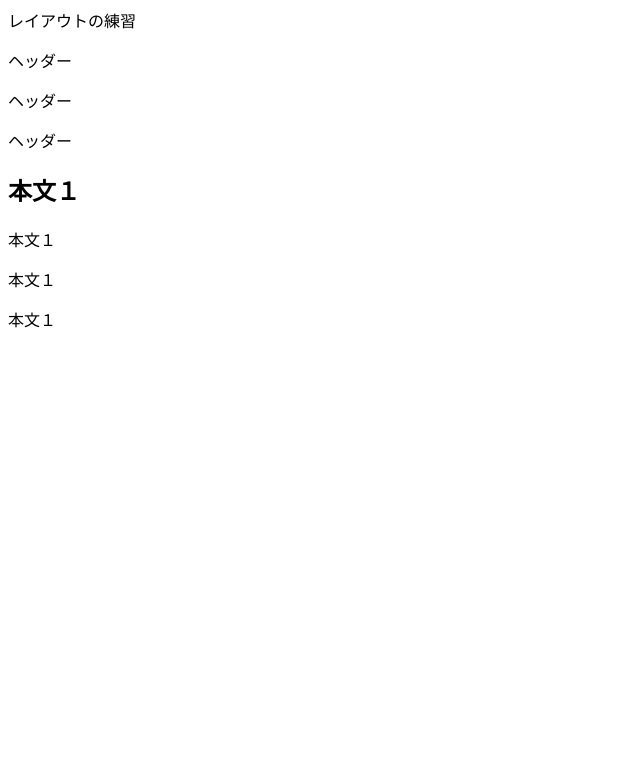
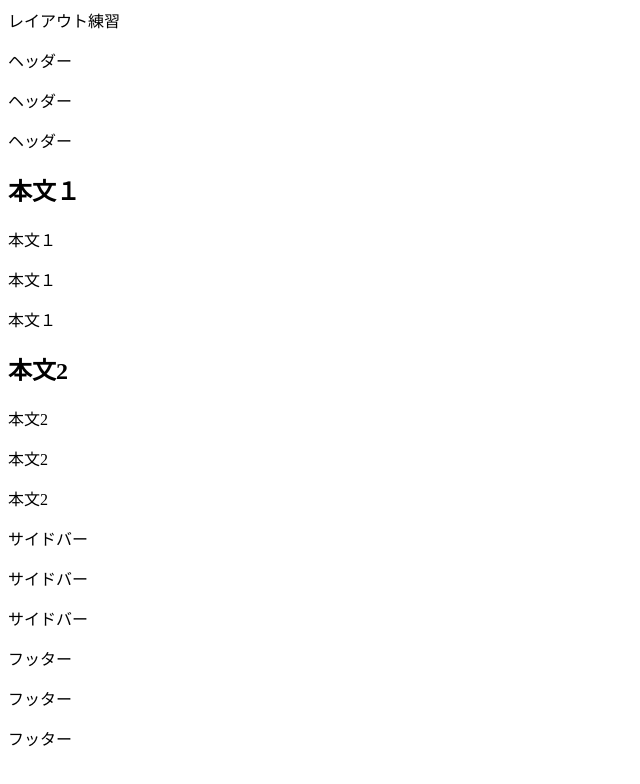
Before and after one commit to Sachico/Web1-7, a plain HTML site: page Index.html in a window 1280 px wide. Shown: the whole page, without its empty margins (0-640 px from the left). Drawn offline with Linux system fonts and the light colour scheme.

Commit message:
Update Index.html

```diff
--- a/Index.html
+++ b/Index.html
@@ -1,9 +1,9 @@
 <!DOCTYPE html>
 <html lang="ja">
-  <head>
+   <head>
     <meta charset="UTF-8">
     <link rel="stylesheet" type="text/css" href="css/default.css>
-    <title>レイアウトの練習</title>
+     <title>レイアウト練習</title>
     </head>
    <body>
      <header>
@@ -12,8 +12,26 @@
   <p>ヘッダー</p>
      </header>
    <article id="main1">
-                      <h1>本文１</h1>
-                      <p>本文１</p>
-                      <p>本文１</p>
-                      <p>本文１</p>
+     <h1>本文１</h1>
+     <p>本文１</p>
+     <p>本文１</p>
+     <p>本文１</p>
    </article>
+   <article id="main2">
+      <h2>本文2</h2>
+     <p>本文2</p>
+     <p>本文2</p>
+     <p>本文2</p>
+   </article>
+
+    <aside>
+                      <p>サイドバー</p>
+                      <p>サイドバー</p>
+                      <p>サイドバー</p>
+    </aside>
+    <footer>
+                      <p>フッター</p>
+                      <p>フッター</p>
+                      <p>フッター</p>
+    </footer>
+                      </body>
```
